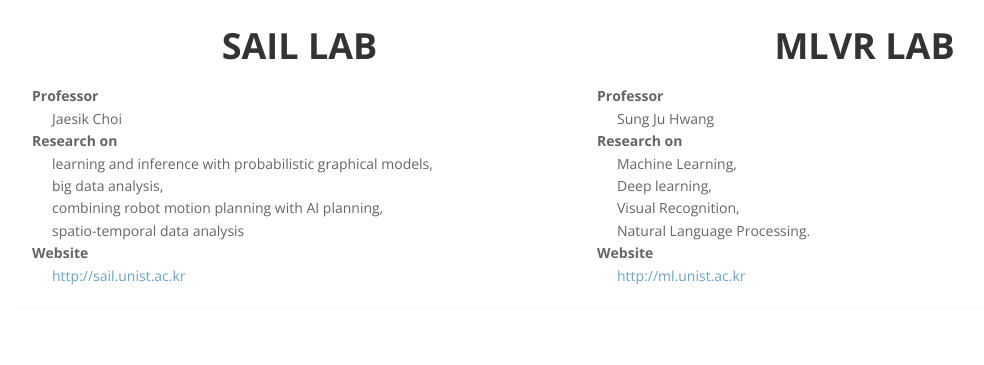
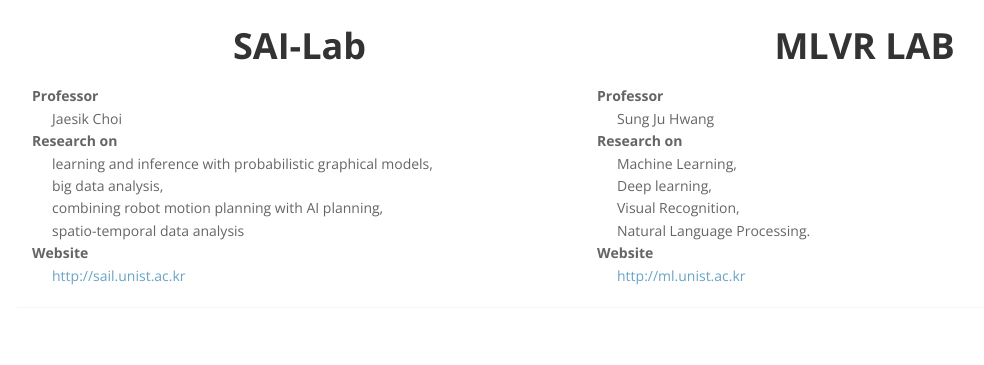
Before and after one commit to kirarenctaon/xai_orininal, a Django app: page /about/lab/ in a window 1280 px wide. Shown: the part 413-778 px from the top of the page, without its empty margins (58-1042 px from the left). Run offline with Django 3.2, Linux system fonts and the light colour scheme; data comes from the database, SQL or seed files in the repository; some libraries are stand-ins or nearby versions.

Commit message:
sail lab -> sai-lab

```diff
--- a/web/templates/web/lab_detailTemp.html
+++ b/web/templates/web/lab_detailTemp.html
@@ -22,7 +22,7 @@
                      <iframe class="frame2" src="http://sail.unist.ac.kr"></iframe>
                 </div>
                 <div class="cta-text">
-                     <h1>SAIL LAB</h1>
+                     <h1>SAI-Lab</h1>
                 </div>
                 <dl>
                     <dt>Professor</dt>
```
